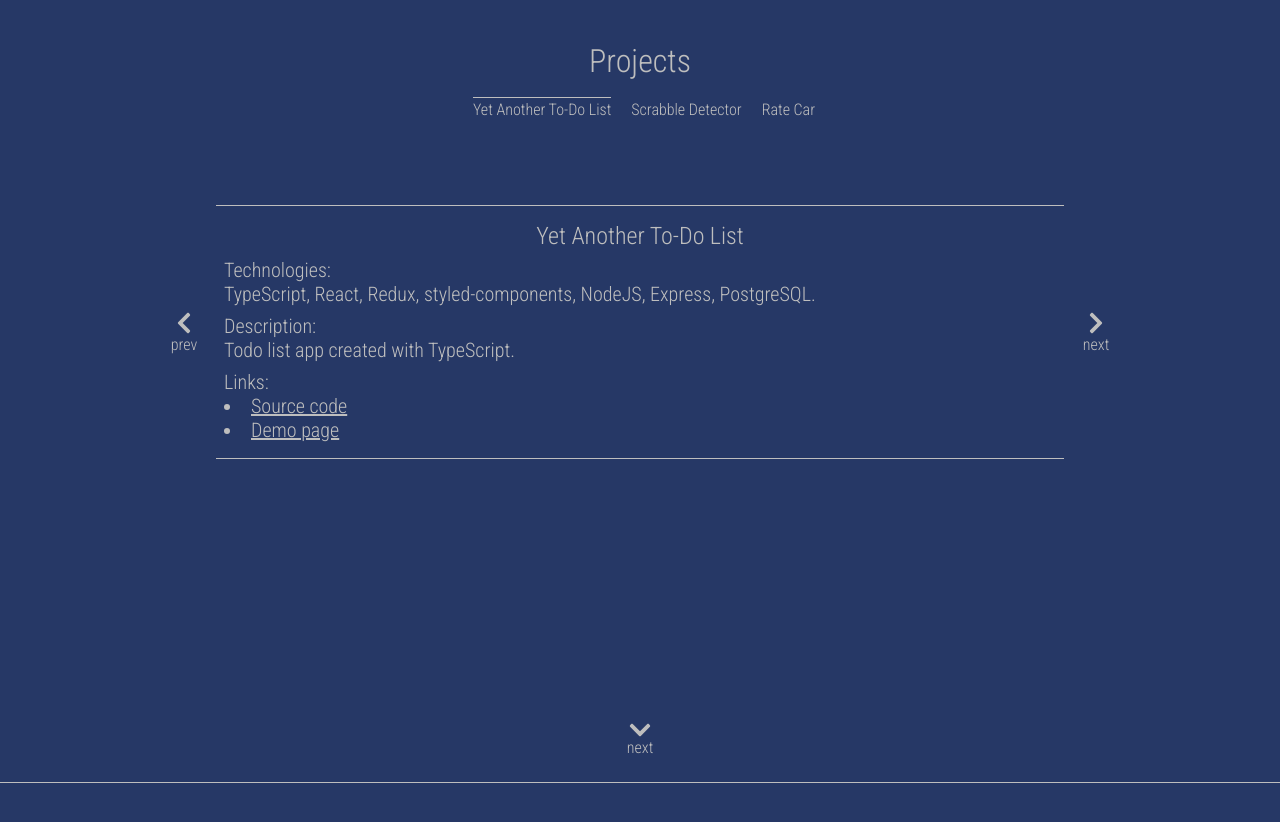
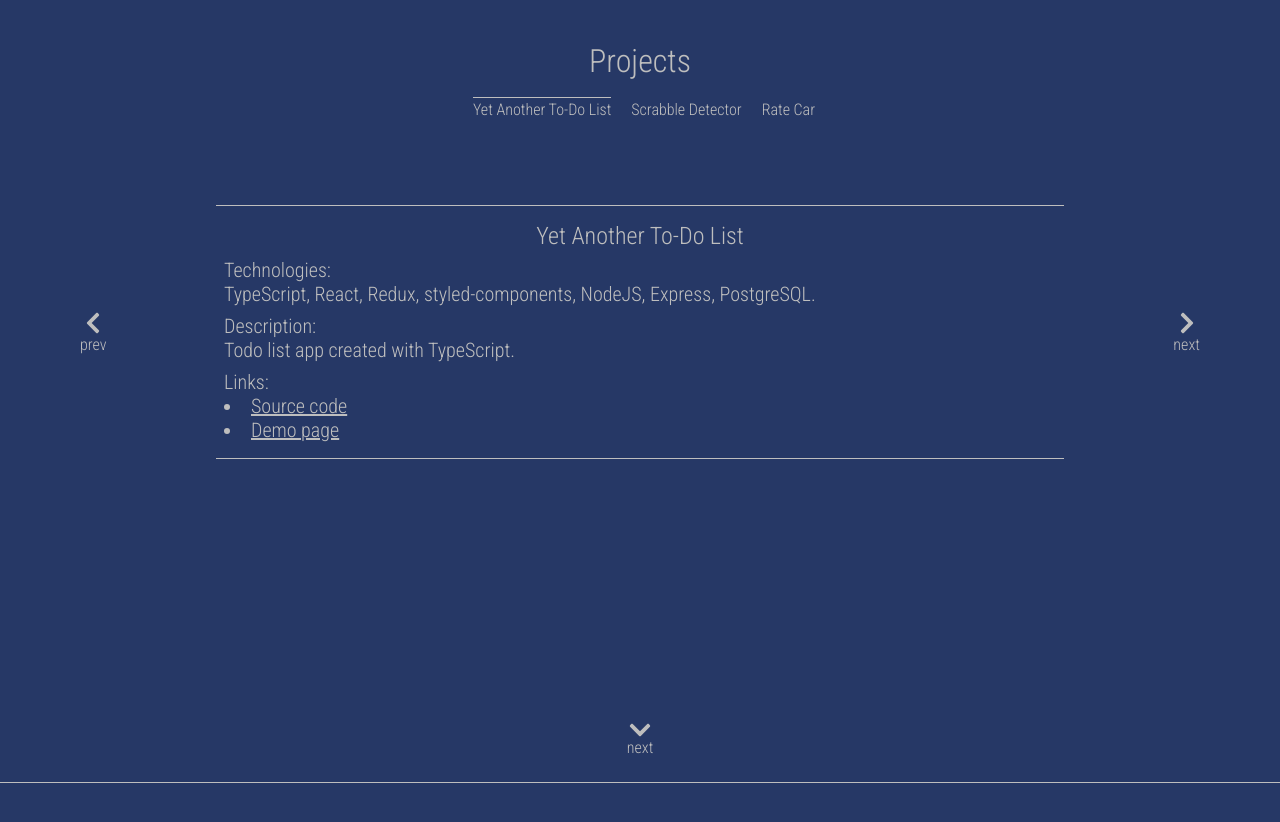
Before and after one commit to WalenPiotr/portfolio, a React app: page / in a window 1280 px wide. Shown: the part 1620-2442 px from the top of the page. Built offline with nearby package versions, Linux system fonts and the light colour scheme.

Commit message:
Modify projects page

```diff
--- a/src/pages/Projects.tsx
+++ b/src/pages/Projects.tsx
@@ -130,8 +130,9 @@ const Pane = ({
 const ProjectBox = styled.div`
     display: flex;
     align-items: center;
-    justify-content: center;
+    justify-content: space-around;
     width: 100%;
+    height: 50vh;
 `;
 
 interface IProject {
@@ -149,17 +150,25 @@ interface ProjectsProps {
     projects: IProject[];
 }
 
-const Arrow = styled.button`
+const Arrow = styled.div`
     font-family: 'Roboto Condensed';
-    color: ${theme.fontPrimaryColor};
-    border: none;
-    background-color: rgba(0, 0, 0, 0);
-    height: 100%;
+    height: 5vw;
     width: 5vw;
     display: flex;
     flex-direction: column;
     justify-content: center;
     align-items: center;
+`;
+
+const ArrowButton = styled.button`
+    display: flex;
+    justify-content: center;
+    align-items: center;
+    color: ${theme.fontPrimaryColor};
+    border: none;
+    background-color: rgba(0, 0, 0, 0);
+    height: 100%;
+    width: 10vw;
     &:focus {
         outline: none;
     }
@@ -181,7 +190,6 @@ const PaneWrapper = styled.div`
     display: flex;
     justify-content: center;
     align-items: center;
-    height: 50vh;
 `;
 class Projects extends React.Component<ProjectsProps, any> {
     state: ProjectsState = {
@@ -242,20 +250,24 @@ class Projects extends React.Component<ProjectsProps, any> {
                     handleClick={this.handleClick}
                 />
                 <ProjectBox>
-                    <Arrow onClick={this.handlePrevious}>
+                    <ArrowButton onClick={this.handlePrevious}>
+                        <Arrow>
                             <IconWrapper>
                                 <Icon.navigation.left theme={theme} />
                             </IconWrapper>
 
                             <Text>prev</Text>
                         </Arrow>
+                    </ArrowButton>
                     <PaneWrapper>{this.panes[this.state.current]}</PaneWrapper>
-                    <Arrow onClick={this.handleNext}>
+                    <ArrowButton onClick={this.handleNext}>
+                        <Arrow>
                             <IconWrapper>
                                 <Icon.navigation.right theme={theme} />
                             </IconWrapper>
                             <Text>next</Text>
                         </Arrow>
+                    </ArrowButton>
                 </ProjectBox>
             </Box>
         );
```
Lines whose indentation alone changed are shown as unchanged.
